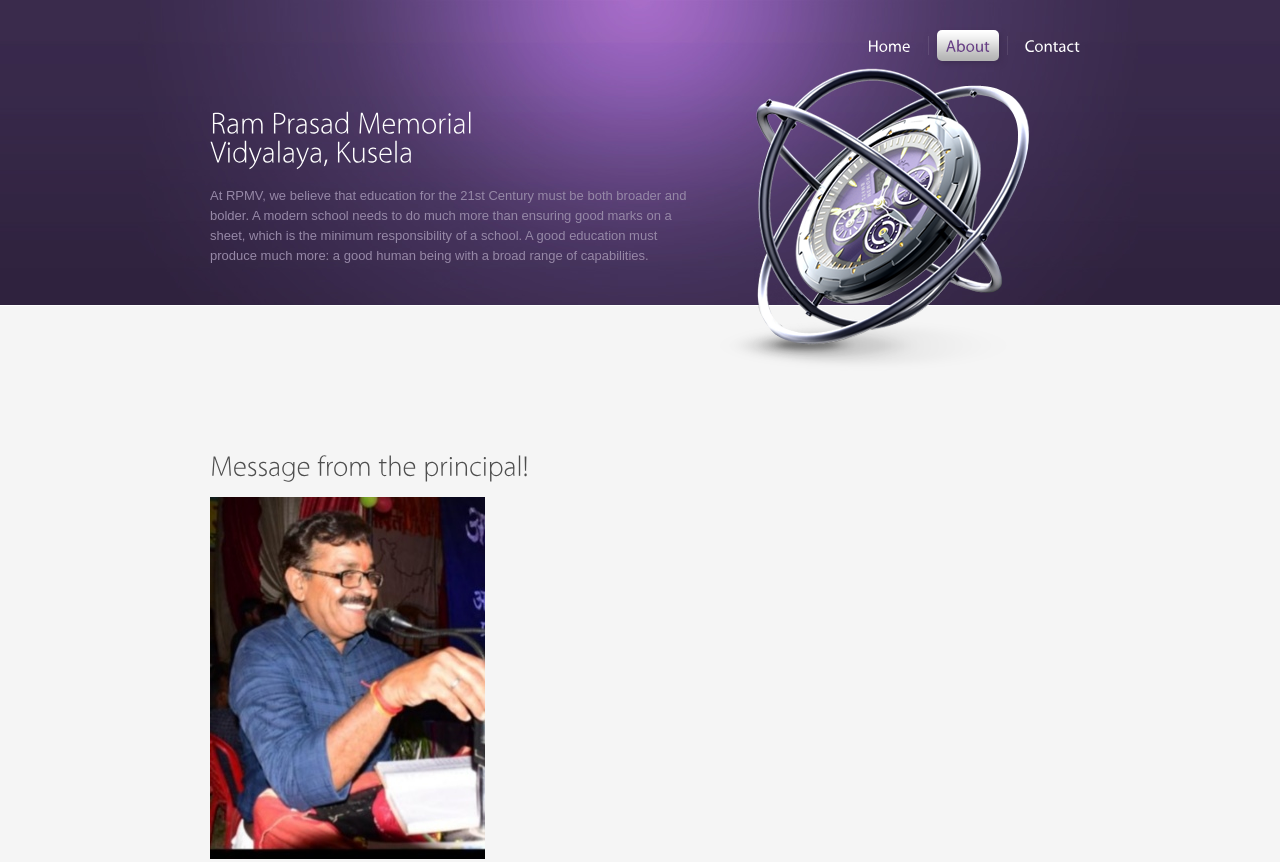
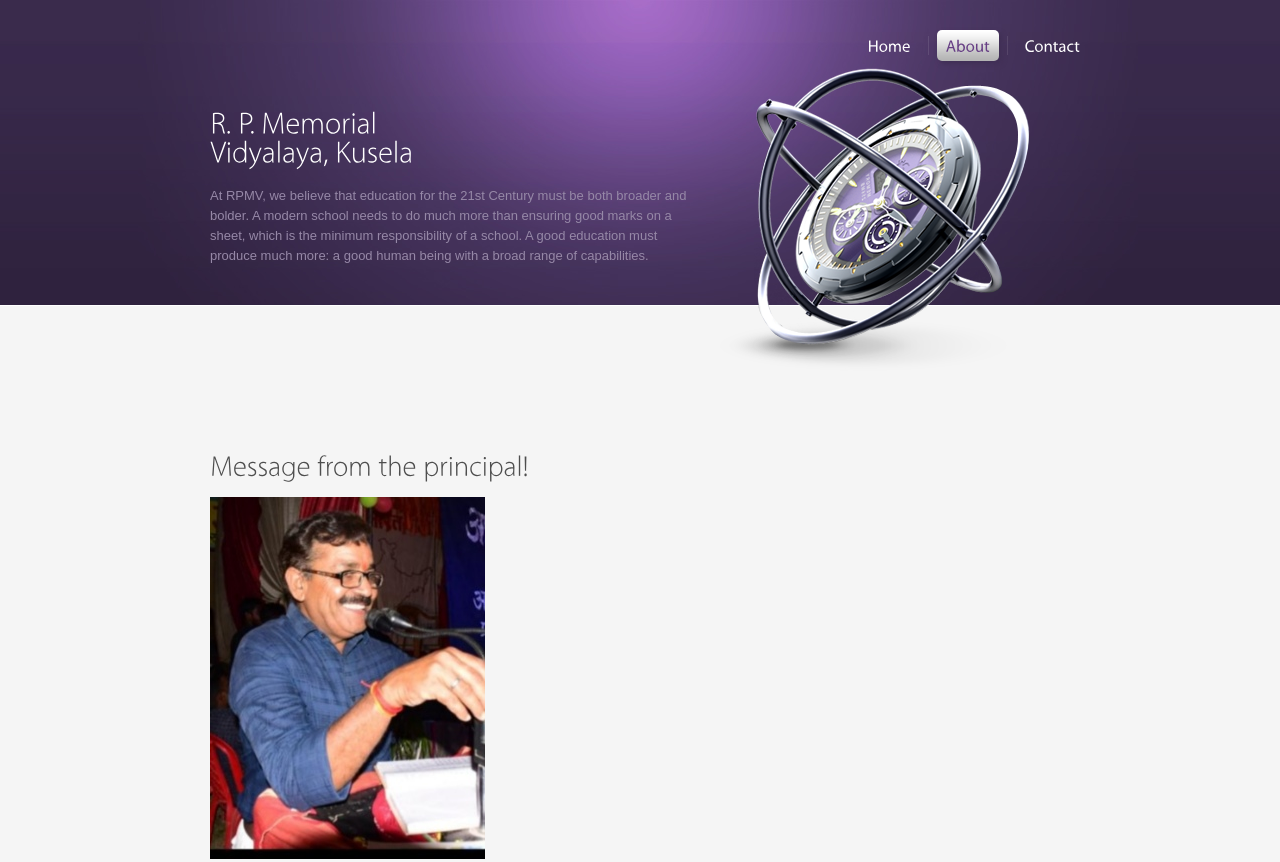
Before and after one commit to rpmvidyalaya/rpmvidyalaya.github.io, a plain HTML site: page about.html in a window 1280 px wide. Shown: the top 862 px of the page. Drawn offline with Linux system fonts and the light colour scheme.

Commit message:
Name update

```diff
--- a/about.html
+++ b/about.html
@@ -29,7 +29,7 @@
       </div>
       <div class="wrapper">
         <article class="col1 pad_left2">
-          <div class="text1">Ram Prasad Memorial <span>Vidyalaya,  Kusela</span></div>
+          <div class="text1">R. P. Memorial <span>Vidyalaya,  Kusela</span></div>
           <p>At RPMV, we believe that education for the 21st Century must be both broader and bolder. A modern school needs to do much more than ensuring good marks on a sheet, which is the minimum responsibility of a school. A good education must produce much more: a good human being with a broad range of capabilities.</p>
         </article>
       </div>
```
